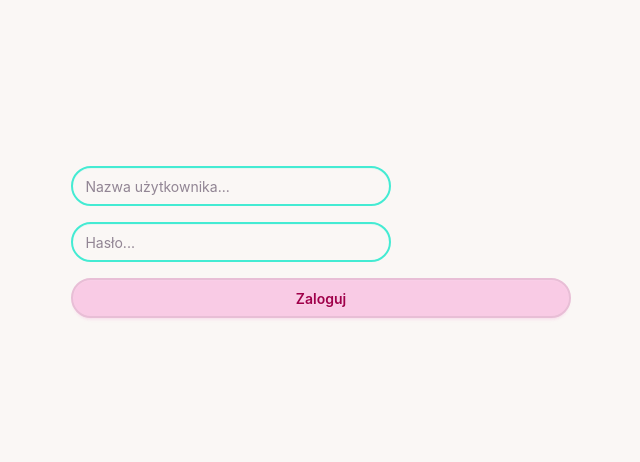
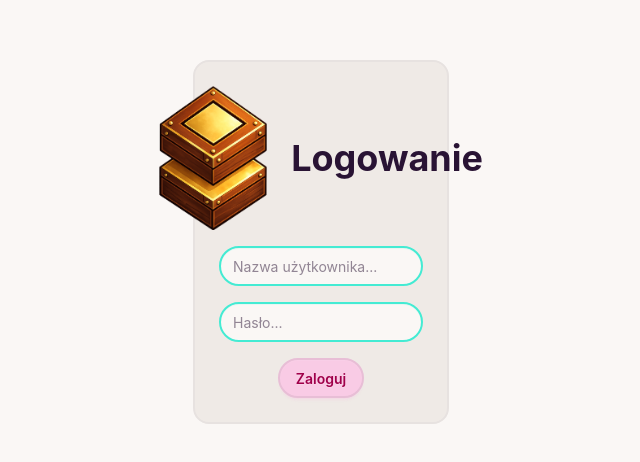
Before and after one commit to Myster987/hackcarpathia-quferek, a SvelteKit app: page /sign-in in a window 1280 px wide. Shown: the part 158-620 px from the top of the page, without its empty margins (319-959 px from the left). Built offline with nearby package versions, Linux system fonts and the light colour scheme.

Commit message:
refactor: better sign-in web page

```diff
--- a/src/routes/(auth)/sign-in/+page.svelte
+++ b/src/routes/(auth)/sign-in/+page.svelte
@@ -1,4 +1,5 @@
 <script lang="ts">
+    import logo from "$lib/assets/logo.png";
     import { session } from "$lib/vault.svelte";
 
     let username = $state("");
@@ -12,9 +13,18 @@
     }
 </script>
 
-<div class="flex flex-1 items-center justify-center p-4">
-    <div class="card w-2/5">
-        <form onsubmit={signIn} class="flex flex-col gap-4">
+<div class="flex flex-1 items-center justify-center">
+    <div class="w-2/5 md:w-1/5">
+        <div
+            class="card card-body card-border border-base-300 bg-base-200 p-6 flex gap-4"
+        >
+            <div class="flex justify-center items-center gap-6">
+                <img src={logo} alt="Logo" class="size-36" />
+
+                <h2 class="text-4xl text-center font-bold">Logowanie</h2>
+            </div>
+
+            <form onsubmit={signIn} class="flex flex-col gap-4 items-center">
                 <input
                     type="text"
                     bind:value={username}
@@ -32,3 +42,4 @@
             </form>
         </div>
     </div>
+</div>
--- a/src/routes/+layout.svelte
+++ b/src/routes/+layout.svelte
@@ -18,6 +18,6 @@
     let { children } = $props();
 </script>
 
-<div class="flex min-h-screen">
+<div class="flex min-h-screen bg-200">
     {@render children()}
 </div>
```
Lines whose indentation alone changed are shown as unchanged.
